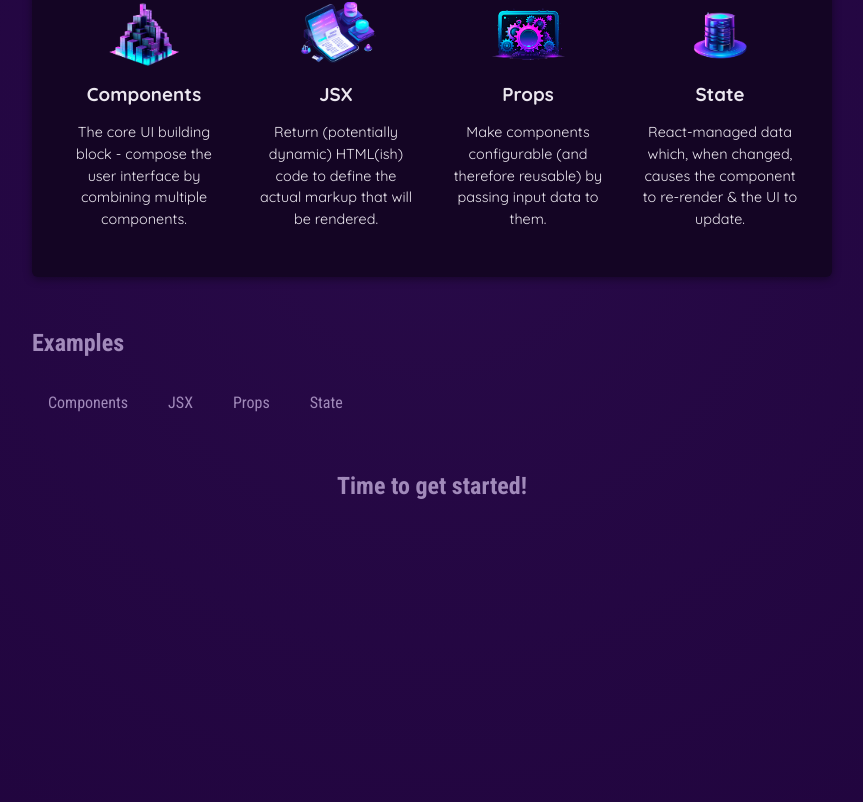
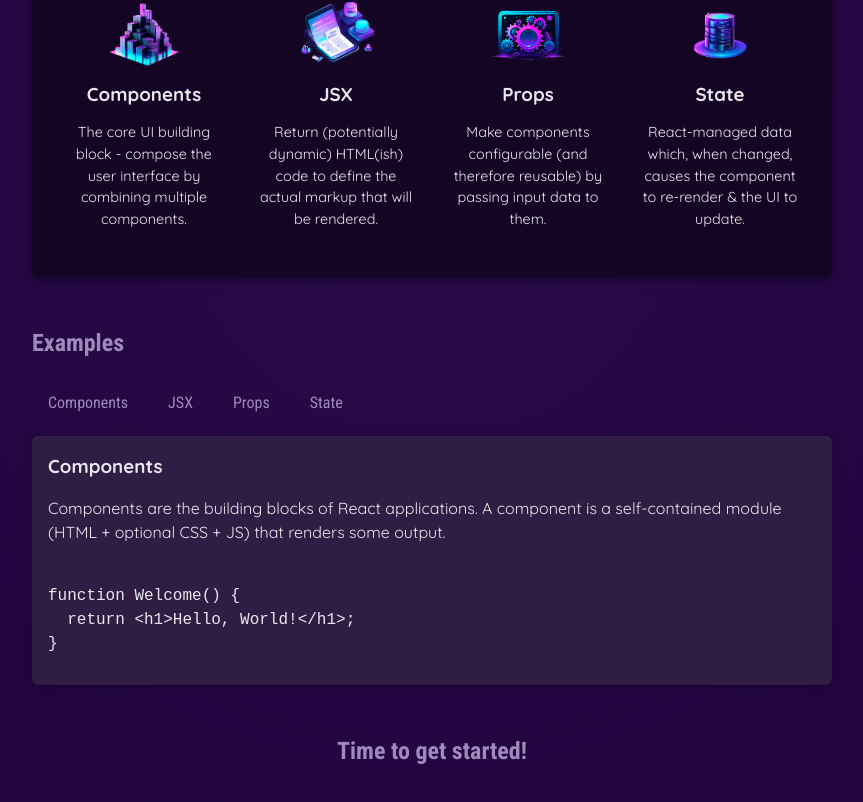
Before and after one commit to thezeeshanhassan/React-Essential, a React (Vite) app: page / in a window 1280 px wide. Shown: the part 452-1254 px from the top of the page, without its empty margins (208-1071 px from the left). Built offline with nearby package versions, Linux system fonts and the light colour scheme.

Commit message:
Tabs are created

```diff
--- a/src/App.jsx
+++ b/src/App.jsx
@@ -2,12 +2,16 @@
 import Header from "./components/Header";
 import CoreConcepts from "./components/CoreConcepts";
 import TabButton from "./components/TabButton";
+import { EXAMPLES } from "./data";
+import { useState } from "react";
 
 function App() {
+  const [selectedTopic, setSelectedTopic] = useState("components");
 
-  function handleClick() {
-    console.log("Hello");
+  function handleClick(selectedBtn) {
+    setSelectedTopic(selectedBtn);
   }
+
   return (
     <div>
       <Header></Header>
@@ -29,11 +33,27 @@
         <section id="examples">
           <h2>Examples</h2>
           <menu>
-            <TabButton onClick = {handleClick}>Components</TabButton>
-            <TabButton onClick = {handleClick}>JSX</TabButton>
-            <TabButton onClick = {handleClick}>Props</TabButton>
-            <TabButton onClick = {handleClick}>State</TabButton>
+            <TabButton onClick={() => handleClick("components")}>
+              Components
+            </TabButton>
+            <TabButton onClick={() => handleClick("jsx")}>
+              JSX
+              </TabButton>
+            <TabButton onClick={() => handleClick("props")}>
+              Props
+              </TabButton>
+            <TabButton onClick={() => handleClick("state")}>
+              State
+              </TabButton>
           </menu>
+
+          <div id="tab-content">
+            <h3>{EXAMPLES[selectedTopic].title}</h3>
+            <p>{EXAMPLES[selectedTopic].description}</p>
+            <pre>
+              <code>{EXAMPLES[selectedTopic].code}</code>
+            </pre>
+          </div>
         </section>
 
         <h2>Time to get started!</h2>
--- a/src/data.js
+++ b/src/data.js
@@ -1,31 +1,82 @@
-import componentsImg from './assets/components.png';
-import propsImg from './assets/config.png';
-import jsxImg from './assets/jsx-ui.png';
-import stateImg from './assets/state-mgmt.png';
+import componentsImg from "./assets/components.png";
+import propsImg from "./assets/config.png";
+import jsxImg from "./assets/jsx-ui.png";
+import stateImg from "./assets/state-mgmt.png";
 
 export const CORE_CONCEPTS = [
   {
     image: componentsImg,
-    title: 'Components',
+    title: "Components",
     description:
-      'The core UI building block - compose the user interface by combining multiple components.',
+      "The core UI building block - compose the user interface by combining multiple components.",
   },
   {
     image: jsxImg,
-    title: 'JSX',
+    title: "JSX",
     description:
-      'Return (potentially dynamic) HTML(ish) code to define the actual markup that will be rendered.',
+      "Return (potentially dynamic) HTML(ish) code to define the actual markup that will be rendered.",
   },
   {
     image: propsImg,
-    title: 'Props',
+    title: "Props",
     description:
-      'Make components configurable (and therefore reusable) by passing input data to them.',
+      "Make components configurable (and therefore reusable) by passing input data to them.",
   },
   {
     image: stateImg,
-    title: 'State',
+    title: "State",
     description:
-      'React-managed data which, when changed, causes the component to re-render & the UI to update.',
+      "React-managed data which, when changed, causes the component to re-render & the UI to update.",
   },
 ];
+
+export const EXAMPLES = {
+  components: {
+    title: "Components",
+    description:
+      "Components are the building blocks of React applications. A component is a self-contained module (HTML + optional CSS + JS) that renders some output.",
+    code: `
+function Welcome() {
+  return <h1>Hello, World!</h1>;
+}`,
+  },
+  jsx: {
+    title: "JSX",
+    description:
+      "JSX is a syntax extension to JavaScript. It is similar to a template language, but it has full power of JavaScript (e.g., it may output dynamic content).",
+    code: `
+<div>
+  <h1>Welcome {userName}</h1>
+  <p>Time to learn React!</p>
+</div>`,
+  },
+  props: {
+    title: "Props",
+    description:
+      "Components accept arbitrary inputs called props. They are like function arguments.",
+    code: `
+function Welcome(props) {
+  return <h1>Hello, {props.name}</h1>;
+}`,
+  },
+  state: {
+    title: "State",
+    description:
+      "State allows React components to change their output over time in response to user actions, network responses, and anything else.",
+    code: `
+function Counter() {
+  const [isVisible, setIsVisible] = useState(false);
+
+  function handleClick() {
+    setIsVisible(true);
+  }
+
+  return (
+    <div>
+      <button onClick={handleClick}>Show Details</button>
+      {isVisible && <p>Amazing details!</p>}
+    </div>
+  );
+}`,
+  },
+};
```
